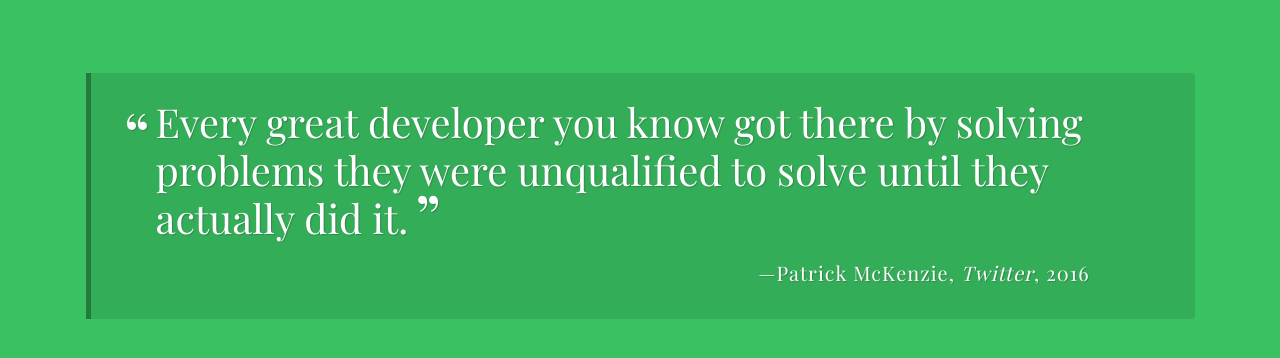
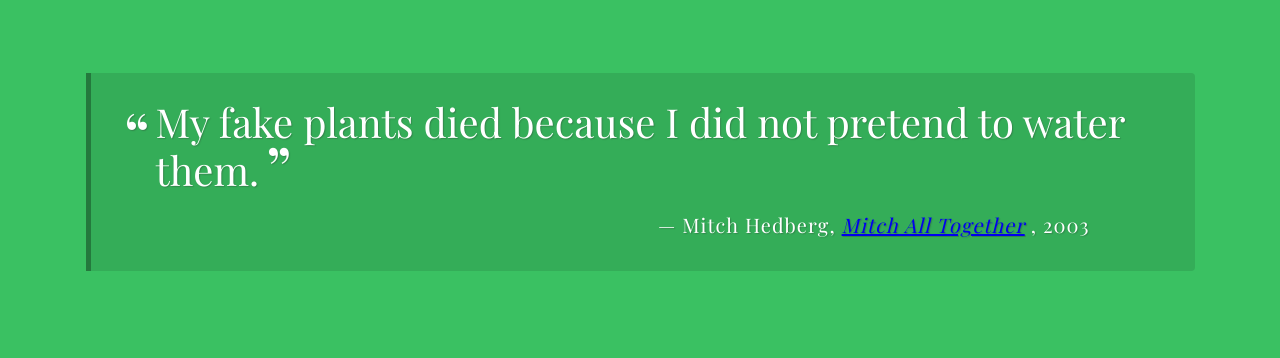
Before and after one commit to SteelMasterJ/project1-random-quotes, a plain HTML site: page index.html in a window 1280 px wide. Shown: the part 130-488 px from the top of the page. Drawn offline with nearby package versions, Linux system fonts and the light colour scheme; a web font is replaced by a local one.

Commit message:
New Quotes
added a new quote and fixed display page not loading quote upon inital page load

```diff
--- a/css/styles.css
+++ b/css/styles.css
@@ -115,6 +115,10 @@
   font-style: normal;
 }
 
+a:visited {
+  color: white;
+}
+
 @media (min-width: 768px) {
   body {
     padding: 25px;
--- a/index.html
+++ b/index.html
@@ -16,8 +16,8 @@
 
     <div class="container">
       <div id="quote-box" class="quote-box">
-        <p class="quote">Every great developer you know got there by solving problems they were unqualified to solve until they actually did it.</p>
-        <p class="source">Patrick McKenzie<span class="citation">Twitter</span><span class="year">2016</span></p>
+        <p class="quote">Click the "Show Random Quote" Button above. I hope you enjoy my website!</p>
+        <p class="source">Joey Steel<span class="citation"></span><span class="year"></span></p>
       </div>
     </div>
 
--- a/js/script.js
+++ b/js/script.js
@@ -115,6 +115,12 @@
   {
     quote: "I would imagine if you could understand Morse Code, a tap dancer would drive you crazy.",
     source: "Mitch Hedberg"
+  },
+  {
+    quote: `I like to take a toothpick and throw it in the forest and say "You're home!"`,
+    source: "Mitch Hedberg",
+    citation: `<a href="https://www.youtube.com/watch?v=nu4f1QYDD_0&feature=emb_title">Just For Laughs</a>`,
+    year: 2004
   }
 ];
 
@@ -128,7 +134,7 @@
 
 //console.log(getRandomQuote());
 /***
- * `printQuote` function - This calls teh getRandomQuote function and adds in the HTML script so it prints to the page when the page is loaded and whenever the get quote button is pushed
+ * `printQuote` function - This calls the getRandomQuote function and adds in the HTML script so it prints to the page when the page is loaded and whenever the get quote button is pushed
 ***/
 function printQuote() {
   randomObject = getRandomQuote(quotes);
@@ -148,7 +154,7 @@
 
 //console.log(htmlString);
 
-
+printQuote();
 /***
  * click event listener for the print quote button
  * DO NOT CHANGE THE CODE BELOW!!
```
